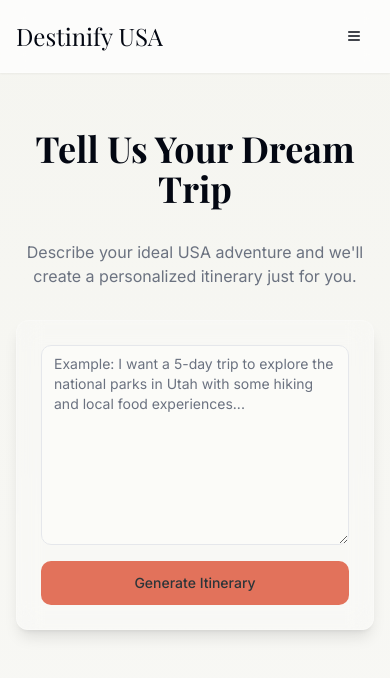
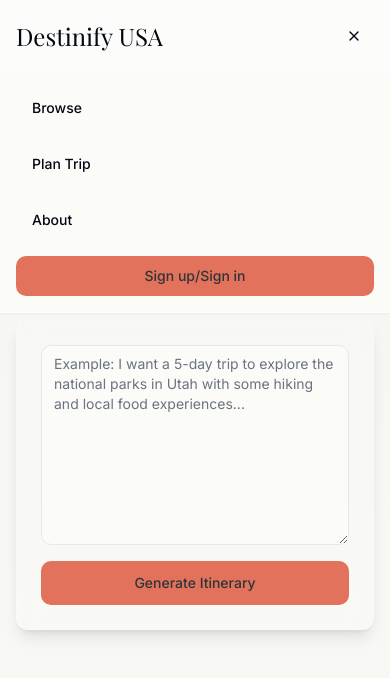
Before and after one commit to ashmitKmishra/Destinify_US_Trip_Planner, a React (Vite) app: page /custom-prompt in a window 390 px wide. Both pictures are taken after a click on the button 354 px from the left and 36 px from the top of the page. Shown: the top 678 px of the page. Built offline with nearby package versions, Linux system fonts and the light colour scheme.

Commit message:
Improve Navbar and Napa Valley Display
Added visibility to a navbar option and included an image in the Napa Valley section.

```diff
--- a/src/components/Navbar.tsx
+++ b/src/components/Navbar.tsx
@@ -1,8 +1,12 @@
 
 import { motion } from "framer-motion";
 import { Button } from "@/components/ui/button";
+import { useState } from "react";
+import { X, Menu } from "lucide-react";
 
 const Navbar = () => {
+  const [isMenuOpen, setIsMenuOpen] = useState(false);
+
   return (
     <motion.nav
       initial={{ opacity: 0, y: -20 }}
@@ -19,6 +23,7 @@ const Navbar = () => {
           Destinify USA
         </motion.div>
 
+        {/* Desktop Navigation */}
         <div className="hidden md:flex items-center space-x-8">
           <Button variant="link">Browse</Button>
           <Button variant="link">Plan Trip</Button>
@@ -26,24 +31,32 @@ const Navbar = () => {
           <Button className="bg-accent hover:bg-accent/90">Sign up/Sign in</Button>
         </div>
 
-        <Button className="md:hidden" variant="ghost" size="icon">
-          <svg
-            xmlns="http://www.w3.org/2000/svg"
-            width="24"
-            height="24"
-            viewBox="0 0 24 24"
-            fill="none"
-            stroke="currentColor"
-            strokeWidth="2"
-            strokeLinecap="round"
-            strokeLinejoin="round"
-          >
-            <line x1="4" x2="20" y1="12" y2="12" />
-            <line x1="4" x2="20" y1="6" y2="6" />
-            <line x1="4" x2="20" y1="18" y2="18" />
-          </svg>
+        {/* Mobile Menu Button */}
+        <Button
+          className="md:hidden"
+          variant="ghost"
+          size="icon"
+          onClick={() => setIsMenuOpen(!isMenuOpen)}
+        >
+          {isMenuOpen ? <X size={24} /> : <Menu size={24} />}
         </Button>
       </div>
+
+      {/* Mobile Navigation */}
+      {isMenuOpen && (
+        <motion.div
+          initial={{ opacity: 0, y: -10 }}
+          animate={{ opacity: 1, y: 0 }}
+          className="md:hidden bg-background/95 backdrop-blur-sm"
+        >
+          <div className="container mx-auto px-4 py-4 flex flex-col space-y-4">
+            <Button variant="ghost" className="w-full text-left justify-start">Browse</Button>
+            <Button variant="ghost" className="w-full text-left justify-start">Plan Trip</Button>
+            <Button variant="ghost" className="w-full text-left justify-start">About</Button>
+            <Button className="w-full bg-accent hover:bg-accent/90">Sign up/Sign in</Button>
+          </div>
+        </motion.div>
+      )}
     </motion.nav>
   );
 };
--- a/src/pages/Index.tsx
+++ b/src/pages/Index.tsx
@@ -1,3 +1,4 @@
+
 import { motion } from "framer-motion";
 import { useNavigate } from "react-router-dom";
 import Navbar from "@/components/Navbar";
@@ -35,7 +36,7 @@ const destinationCards = [
   {
     title: "Napa Valley",
     location: "California",
-    image: "https://images.unsplash.com/photo-1519072812063-9f6e8fef2c2b",
+    image: "https://images.unsplash.com/photo-1465146344425-f00d5f5c8f07",
     mood: "Luxurious",
     description: "Wine country luxury and culinary delights",
   },
```
